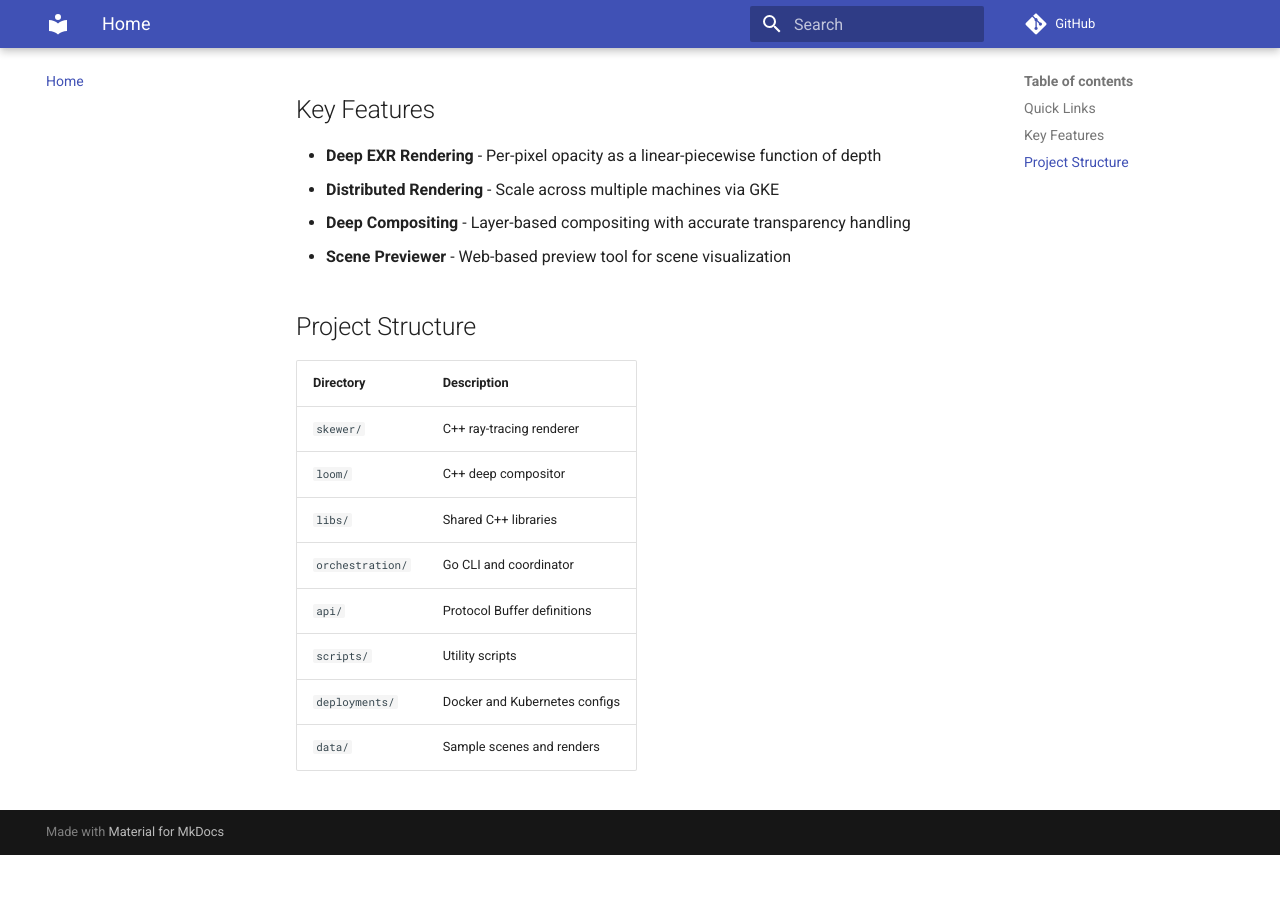
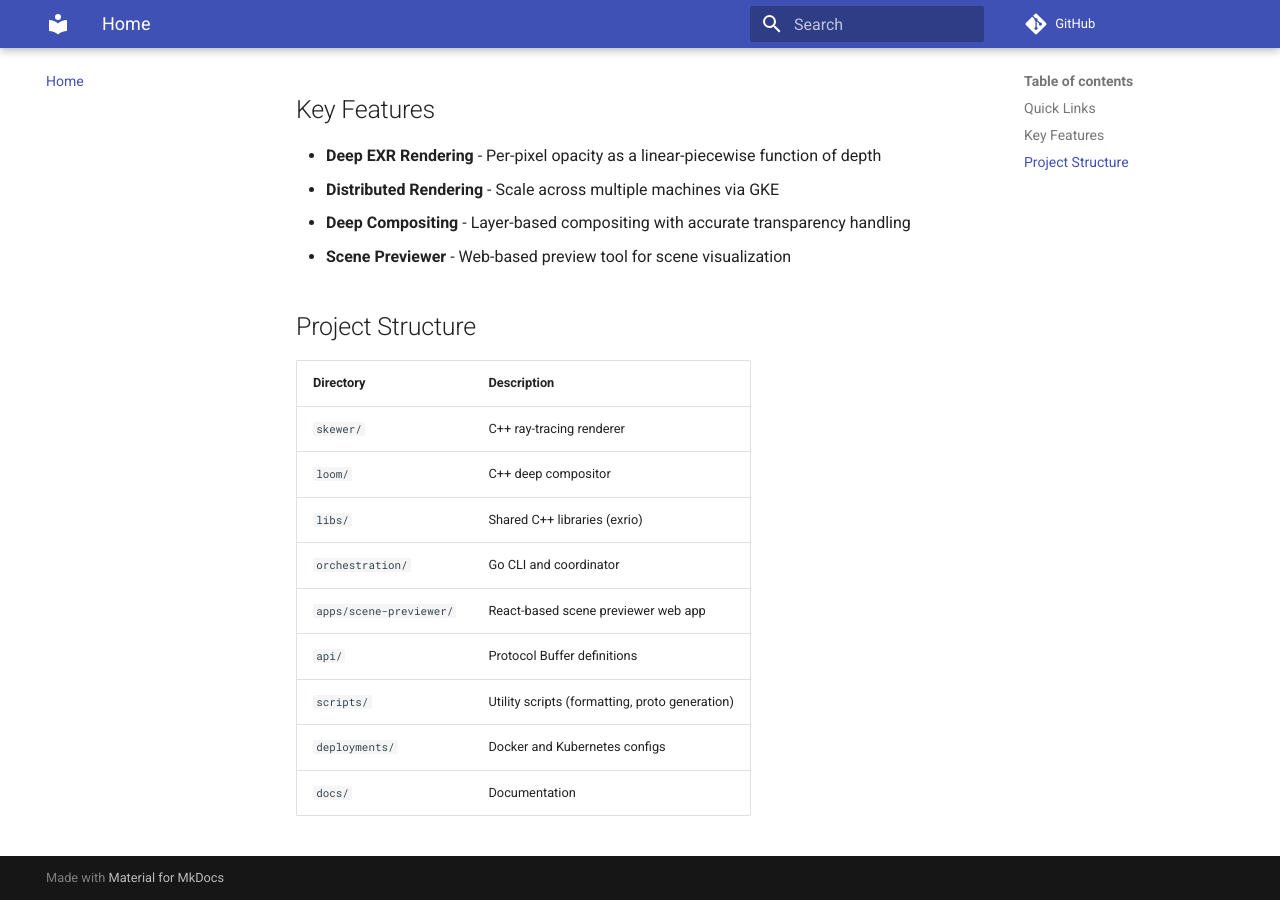
Before and after one commit to skewer-project/skewer, an MkDocs documentation site: the page built from docs/index.md, in a window 1280 px wide and 900 px high, scrolled down 561 px. Built offline with MkDocs 1.6.1 and Material for MkDocs 9.7.7, drawn with Linux system fonts in a browser that asks for light colours; comment, search, counter and statistics services are not loaded; before the commit the page ends 1416 px from its top, so only the background shows below that.

Commit message:
update index and project structure

```diff
--- a/docs/index.md
+++ b/docs/index.md
@@ -27,9 +27,10 @@ Skewer is a distributed deep rendering system, consisting of:
 |-----------|-------------|
 | `skewer/` | C++ ray-tracing renderer |
 | `loom/` | C++ deep compositor |
-| `libs/` | Shared C++ libraries |
+| `libs/` | Shared C++ libraries (exrio) |
 | `orchestration/` | Go CLI and coordinator |
+| `apps/scene-previewer/` | React-based scene previewer web app |
 | `api/` | Protocol Buffer definitions |
-| `scripts/` | Utility scripts |
+| `scripts/` | Utility scripts (formatting, proto generation) |
 | `deployments/` | Docker and Kubernetes configs |
-| `data/` | Sample scenes and renders |
+| `docs/` | Documentation |
```
